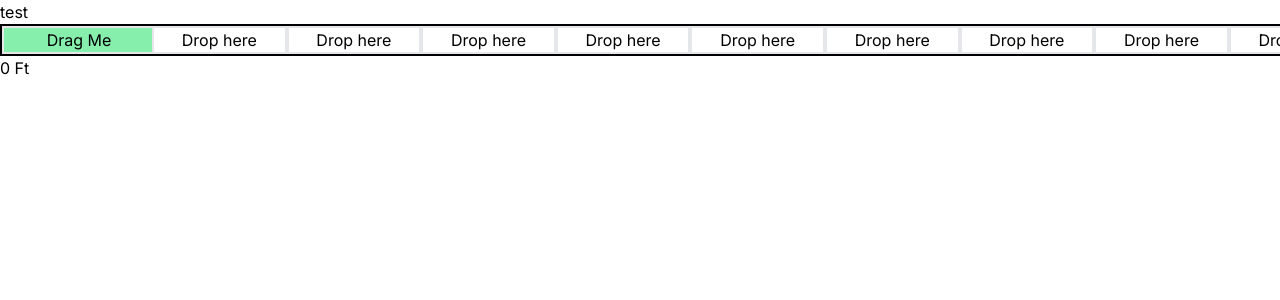
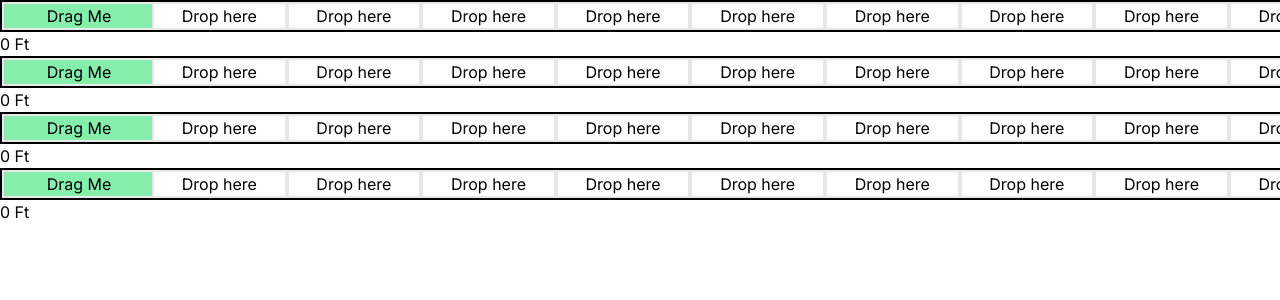
Before and after one commit to brutumfulmen97/sp-sanke, a Next.js app: page / in a window 1280 px wide. Shown: the top 300 px of the page. Built offline with nearby package versions, Linux system fonts and the light colour scheme.

Commit message:
sta sada?

```diff
--- a/src/app/page.tsx
+++ b/src/app/page.tsx
@@ -1,69 +1,33 @@
 "use client";
 
-import Draggable from "@/components/Draggable";
-import Droppable from "@/components/Droppable";
-import Test from "@/components/test";
+import Charity from "@/components/Charity";
 import { SledContext } from "@/context/sled-context";
-import { DndContext } from "@dnd-kit/core";
-import { restrictToHorizontalAxis } from "@dnd-kit/modifiers";
 import { useState } from "react";
 
 const initialState = [
-    { id: 1, parent: "1" },
-    { id: 2, parent: "1" },
-    { id: 3, parent: "1" },
-    { id: 4, parent: "1" },
+    { id: 1, parent: "0" },
+    { id: 2, parent: "0" },
+    { id: 3, parent: "0" },
+    { id: 4, parent: "0" },
 ];
 
 export default function Home() {
-    const [value, setValue] = useState(0);
     const [sleds, setSleds] = useState(initialState);
-    const containers = ["0", "1", "2", "3", "4", "5", "6", "7", "8", "9", "10"];
-    const [parent, setParent] = useState("0");
-    const draggableMarkup = (
-        <Draggable id="draggable">
-            <div className="w-[150px] text-center bg-green-300">Drag Me</div>
-        </Draggable>
-    );
 
     return (
         <>
             {/*@ts-ignore*/}
             <SledContext.Provider value={{ sleds, setSleds }}>
-                <Test />
-                <div className="flex w-[1500px] border-2 border-black">
-                    <DndContext
-                        onDragEnd={handleDragEnd}
-                        modifiers={[restrictToHorizontalAxis]}
-                    >
-                        {containers.map((id) => (
-                            <Droppable
-                                key={id}
-                                id={id}
-                                className="w-[150px] text-center border-2"
-                            >
-                                {parent === id ? draggableMarkup : "Drop here"}
-                            </Droppable>
-                        ))}
-                    </DndContext>
-                </div>
-                <h2>
-                    {new Intl.NumberFormat("hu-HU", {
-                        style: "currency",
-                        currency: "HUF",
-                        maximumFractionDigits: 0,
-                    }).format(value)}
-                </h2>
+                {sleds.map((sled) => {
+                    return (
+                        <Charity
+                            id={sled.id}
+                            parent={sled.parent}
+                            key={sled.id}
+                        />
+                    );
+                })}
             </SledContext.Provider>
         </>
     );
-
-    function handleDragEnd(event: any) {
-        const { over } = event;
-
-        setParent(over ? over.id : null);
-        if (over) {
-            setValue(+over.id * 250000);
-        }
-    }
 }
--- /dev/null
+++ b/src/components/Charity.tsx
@@ -0,0 +1,63 @@
+import { DndContext } from "@dnd-kit/core";
+import { restrictToHorizontalAxis } from "@dnd-kit/modifiers";
+import { useState } from "react";
+import Draggable from "@/components/Draggable";
+import Droppable from "@/components/Droppable";
+import { SledContext } from "@/context/sled-context";
+import { useContext } from "react";
+
+const Charity = ({ id, parent }: any) => {
+    const [value, setValue] = useState(0);
+    const containers = ["0", "1", "2", "3", "4", "5", "6", "7", "8", "9", "10"];
+    const { sleds, setSleds } = useContext(SledContext);
+    const draggableMarkup = (
+        <Draggable id={id}>
+            <div className="w-[150px] text-center bg-green-300">Drag Me</div>
+        </Draggable>
+    );
+    return (
+        <div>
+            <div className="flex w-[1500px] border-2 border-black">
+                <DndContext
+                    onDragEnd={handleDragEnd}
+                    modifiers={[restrictToHorizontalAxis]}
+                >
+                    {containers.map((id) => (
+                        <Droppable
+                            key={id}
+                            id={id}
+                            className="w-[150px] text-center border-2"
+                        >
+                            {parent === id ? draggableMarkup : "Drop here"}
+                        </Droppable>
+                    ))}
+                </DndContext>
+            </div>
+            <h2>
+                {new Intl.NumberFormat("hu-HU", {
+                    style: "currency",
+                    currency: "HUF",
+                    maximumFractionDigits: 0,
+                }).format(value)}
+            </h2>
+        </div>
+    );
+
+    function handleDragEnd(event: any) {
+        const { over } = event;
+
+        const newSleds = sleds.map((sled: { id: number; parent: string }) => {
+            if (id === sled.id) {
+                return { ...sled, parent: over ? over.id : null };
+            }
+            return sled;
+        });
+
+        setSleds(newSleds);
+        if (over) {
+            setValue(+over.id * 250000);
+        }
+    }
+};
+
+export default Charity;
--- a/src/components/Test.tsx
+++ /dev/null
@@ -1,12 +0,0 @@
-import { SledContext } from "@/context/sled-context";
-import { useContext } from "react";
-
-const Test = ({}) => {
-    const { sleds, setSleds } = useContext(SledContext);
-
-    console.log(sleds);
-
-    return <div>test</div>;
-};
-
-export default Test;
```
